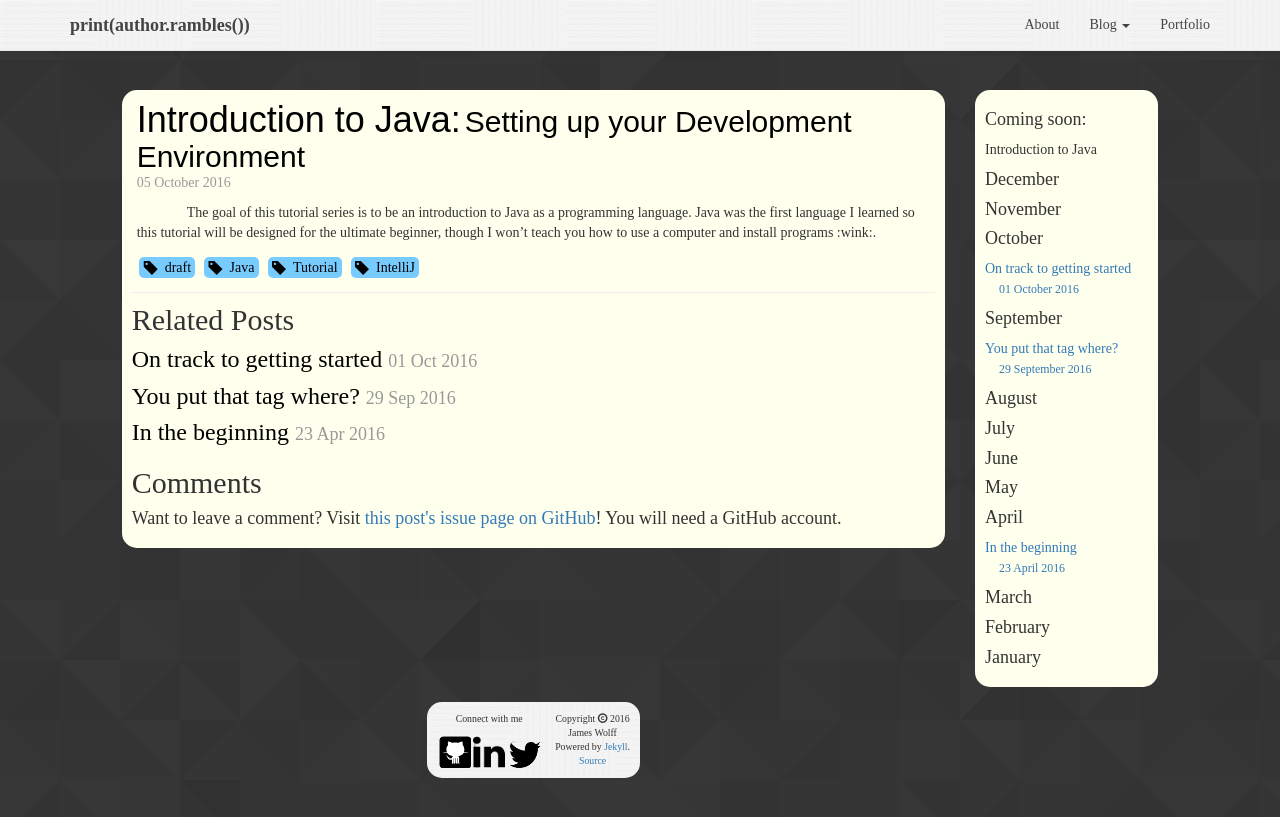
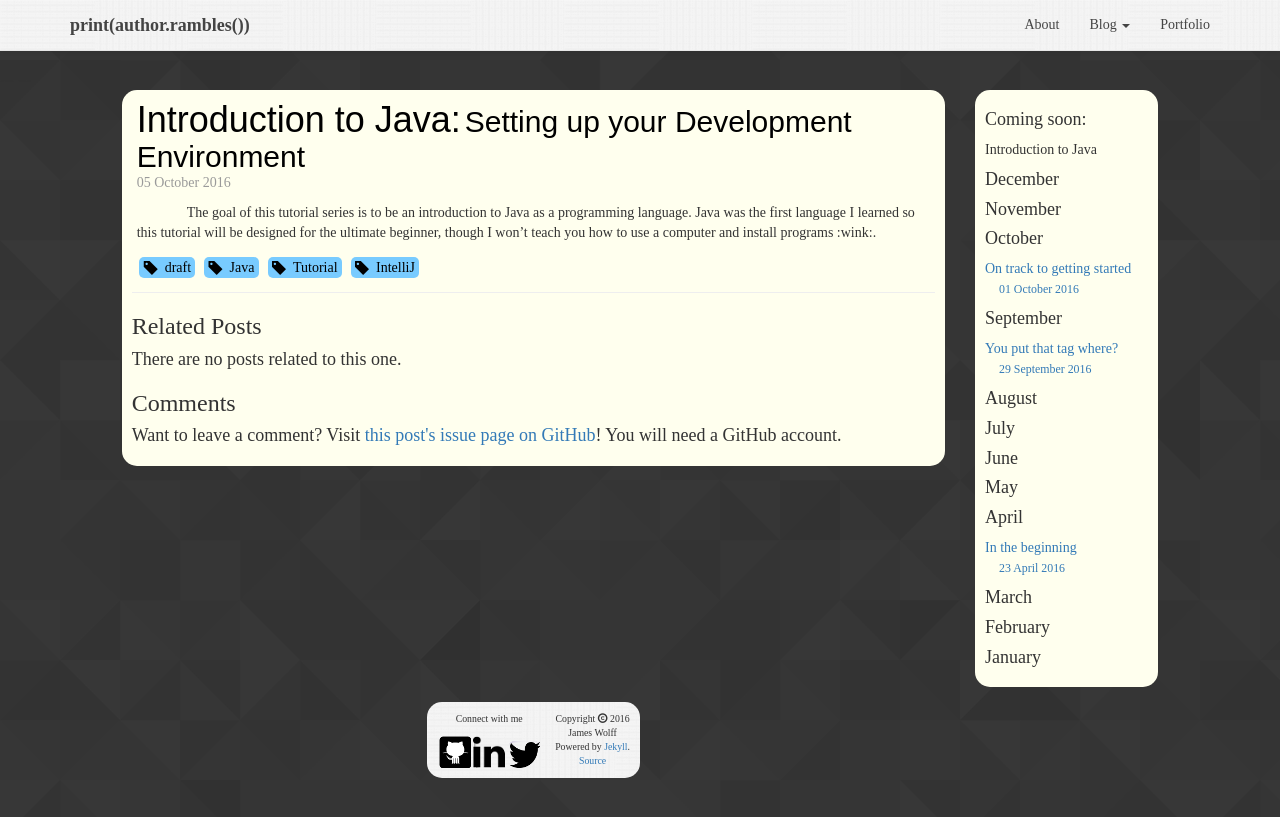
Before and after one commit to jwolff52/wolffblog, a Jekyll site: the page built from _posts/2016-10-05-intro-to-java-1.md, in a window 1280 px wide. Shown: the top 817 px of the page. Built offline with Jekyll 4.4.1, drawn with Linux system fonts in a browser that asks for light colours; some web fonts are replaced.

Commit message:
Update post.html

```diff
--- a/_layouts/post.html
+++ b/_layouts/post.html
@@ -16,24 +16,64 @@
 		{% endfor %}
 	</ul>
 </div>
-{% if site.related_posts.size > 0 %}
 <div class="related">
-		<h2>Related Posts</h2>
+	<h3>Related Posts</h3>
 	<ul class="related-posts">
-			{% for post in site.related_posts limit:3 %}
+		{% comment %}---> the maximum number of related to posts to be printed {% endcomment %}
+  		{% assign maxRelated = 5 %}
+
+ 		{% comment %}---> the minimum number of common tags to have for a post to be considered as a related post {% endcomment %}
+  		{% assign minCommonTags =  1 %}
+
+  		{% assign maxRelatedCounter = 0 %}
+
+  		{% for post in site.posts %}
+
+    			{% assign sameTagCount = 0 %}
+    			{% assign commonTags = '' %}
+
+    			{% for tag in post.tags %}
+    				{% comment %}---> Only compare if post is not same as current page {% endcomment %}
+      				{% if post.url != page.url %}
+        				{% if page.tags contains tag %}
+        					{% assign sameTagCount = sameTagCount | plus: 1 %}
+          					{% capture tagmarkup %} <a class="tag tag-link" href="#{{ tag | slugify }}"><span class="glyphicon glyphicon-tag"></span>{{ tag }}</a> {% endcapture %}
+          					{% assign commonTags = commonTags | append: tagmarkup %}
+        				{% endif %}
+      				{% endif %}
+    			{% endfor %}
+
+    			{% if sameTagCount >= minCommonTags %}
       				<li>
-					<h3>
-						<a href="{{ site.baseurl }}{{ post.url }}">
-							{{ post.title }}
-							<small>{{ post.date | date_to_string }}</small>
-						</a>
-					</h3>
+      					<h4><a href="{{ site.baseurl }}{{ post.url }}">{{ post.title }} {{ commonTags }} <small>{{ post.date | date_to_long_string }}</small></a></h4>
       				</li>
+      				{% assign maxRelatedCounter = maxRelatedCounter | plus: 1 %}
+      				{% if maxRelatedCounter >= maxRelated %}
+        				{% break %}
+      				{% endif %}
+    			{% endif %}
   		{% endfor %}
+		{% if maxRelatedCounter < maxRelated %}
+			{% for post in site.posts %}
+				{% if post.category == page.category %}
+					{% if post.title != page.title %}
+						<li>
+      							<h4><a href="{{ site.baseurl }}{{ post.url }}">{{ post.title }} {{ post.category }} <small>{{ post.date | date_to_long_string }}</small></a></h4>
+      						</li>
+      						{% assign maxRelatedCounter = maxRelatedCounter | plus: 1 %}
+      						{% if maxRelatedCounter >= maxRelated %}
+        						{% break %}
+      						{% endif %}
+					{% endif %}
+				{% endif %}
+			{% endfor %}
+		{% endif %}
 	</ul>
+	{% if maxRelatedCounter == 0 %}
+		<h4>There are no posts related to this one.</h4>
+	{% endif %}
 </div>
-{% endif %}
-<h2>Comments</h2>
+<h3>Comments</h3>
 <h4>Want to leave a comment? Visit <a href="https://github.com/jwolff52/wolffblog/issues/{{ page.commentIssueId }}">this post's issue page on GitHub</a>! You will need a GitHub account.</h4>
 <div id="comments">
 </div>
```
Lines whose indentation alone changed are shown as unchanged.
